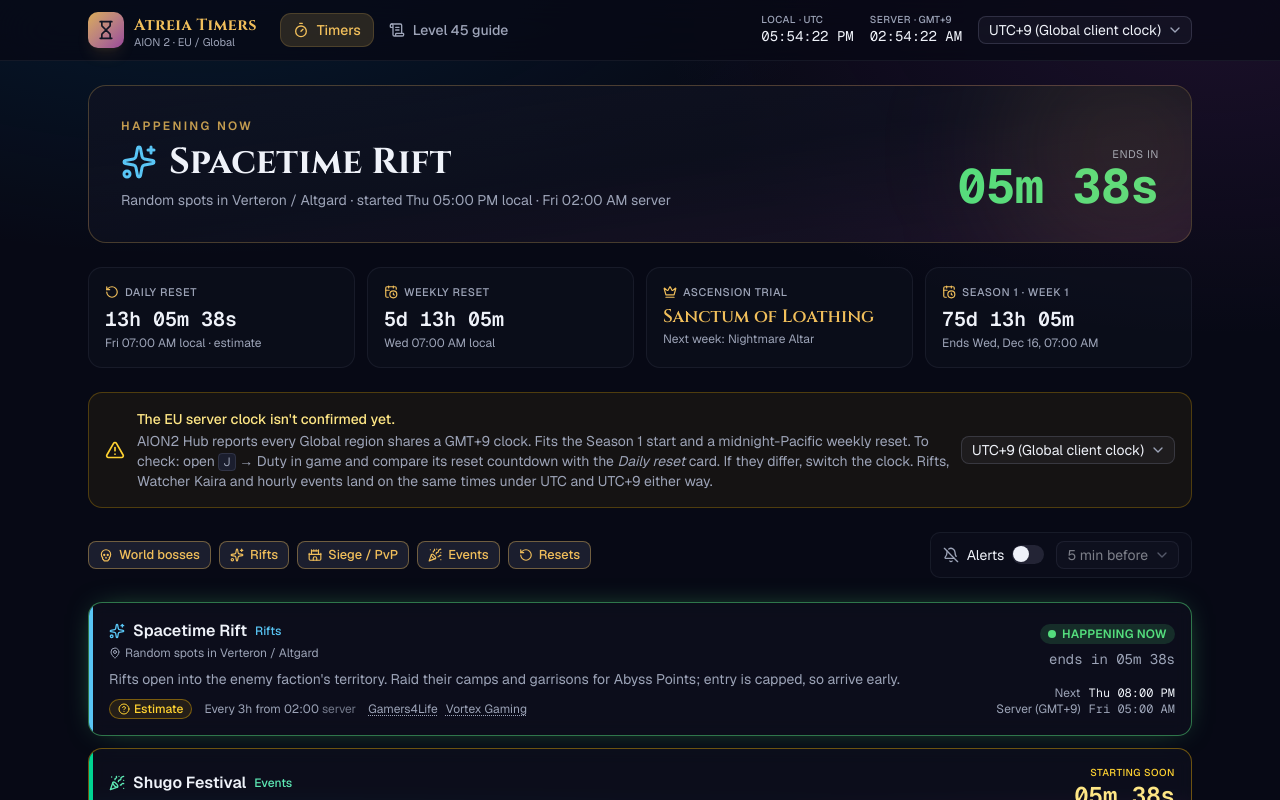
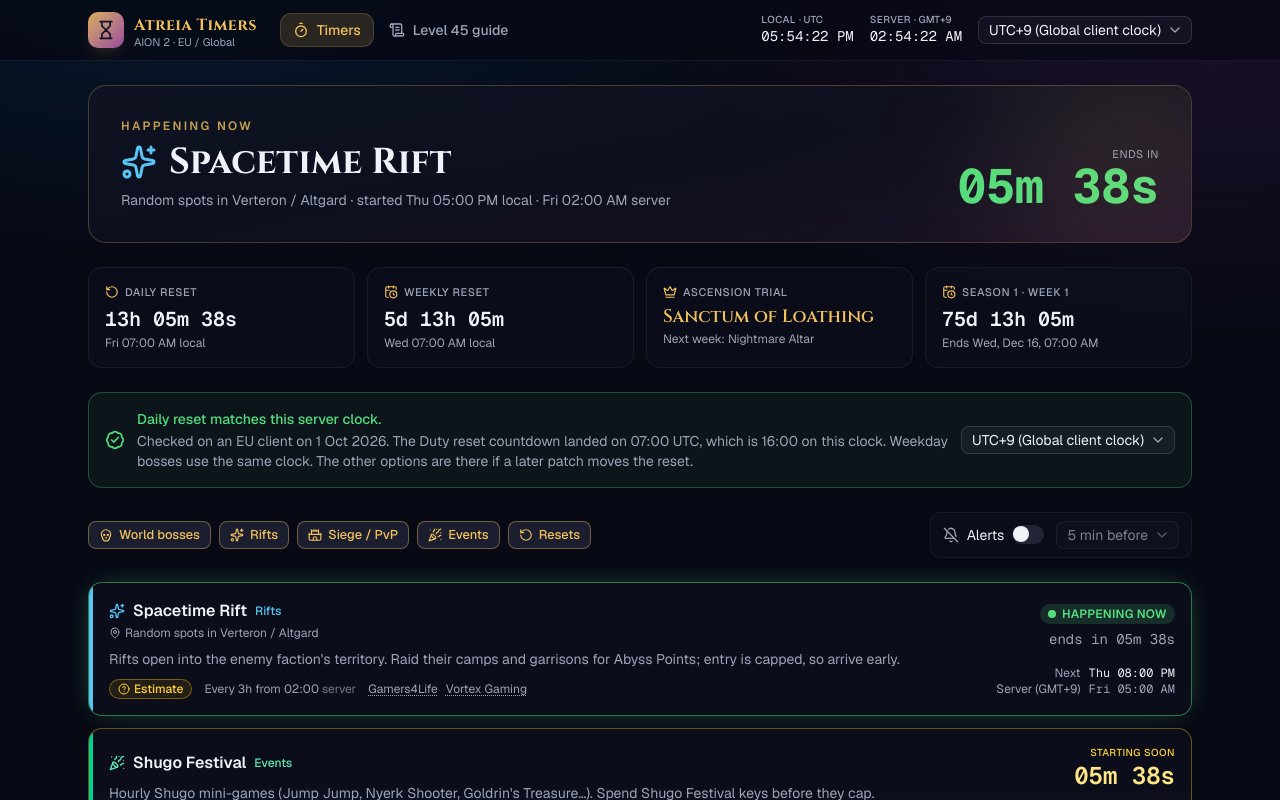
Before and after one commit to hawikk/aion2-timers, a Next.js app: page / in a window 1280 px wide. Shown: the top 800 px of the page. Built offline with nearby package versions, Linux system fonts and the light colour scheme.

Commit message:
Confirm the EU daily reset on the UTC+9 clock.
The in-game Duty countdown on 1 Oct 2026 landed on 07:00 UTC, which is 16:00 on the default server clock.

```diff
--- a/src/components/clock-notice.tsx
+++ b/src/components/clock-notice.tsx
@@ -1,30 +1,30 @@
 "use client";
 
-import Link from "next/link";
-import { TriangleAlert } from "lucide-react";
+import { BadgeCheck } from "lucide-react";
 import { ServerClockSelect } from "@/components/server-clock-select";
 import { useServerClock } from "@/hooks/use-server-clock";
 
 export function ClockNotice({ compact = false }: { compact?: boolean }) {
   const { clock } = useServerClock();
+  const checked = clock.id === "global-utc9";
   return (
-    <div className="flex flex-col gap-3 rounded-xl border border-amber-400/25 bg-amber-400/[0.06] p-4 sm:flex-row sm:items-center">
-      <TriangleAlert className="hidden size-5 shrink-0 text-amber-300 sm:block" />
+    <div className="flex flex-col gap-3 rounded-xl border border-live/30 bg-live/[0.06] p-4 sm:flex-row sm:items-center">
+      <BadgeCheck className="hidden size-5 shrink-0 text-live sm:block" />
       <div className="flex-1 text-sm">
-        <p className="font-medium text-amber-200">The EU server clock isn&apos;t confirmed yet.</p>
+        <p className="font-medium text-live">
+          {checked ? "Daily reset matches this server clock." : "This is not the clock checked in game."}
+        </p>
         {compact ? (
           <p className="mt-0.5 text-muted-foreground">
-            Checklists clear at the reset for the selected clock.{" "}
-            <Link href="/" className="underline decoration-dotted underline-offset-2 hover:text-gold">
-              How to verify it
-            </Link>
+            Checklists clear at the daily reset for the selected clock. UTC+9 was checked against the Duty timer on 1
+            Oct 2026.
           </p>
         ) : (
           <p className="mt-0.5 text-muted-foreground">
-            {clock.description} To check: open{" "}
-            <kbd className="rounded border border-border bg-muted px-1 text-xs">J</kbd> → Duty in game and compare its
-            reset countdown with the <em>Daily reset</em> card. If they differ, switch the clock. Rifts, Watcher Kaira
-            and hourly events land on the same times under UTC and UTC+9 either way.
+            {clock.description}{" "}
+            {checked
+              ? "Weekday bosses use the same clock. The other options are there if a later patch moves the reset."
+              : "The Duty timer on 1 Oct 2026 matched UTC+9, not this one."}
           </p>
         )}
       </div>
--- a/src/components/guide/checklist-panel.tsx
+++ b/src/components/guide/checklist-panel.tsx
@@ -127,7 +127,7 @@
         items={DAILY_CHECKLIST}
         now={now}
         timeZone={clock.timeZone}
-        footnote="Daily reset hour is an estimate for EU — compare with the Duty Quest timer in game."
+        footnote="Daily reset checked in game on 1 Oct 2026: 16:00 server time, 07:00 UTC."
       />
       <ChecklistCard
         kind="weekly"
--- a/src/components/timers/timers-dashboard.tsx
+++ b/src/components/timers/timers-dashboard.tsx
@@ -117,7 +117,7 @@
           icon={RotateCcw}
           label="Daily reset"
           value={formatCountdown(daily.next - now)}
-          sub={`${formatDayTime(daily.next)} local · estimate`}
+          sub={`${formatDayTime(daily.next)} local`}
         />
         <StatTile
           icon={CalendarClock}
--- a/src/data/schedule.ts
+++ b/src/data/schedule.ts
@@ -1,9 +1,9 @@
 /**
  * AION 2 (Global / EU) timed content — the single source of truth for the dashboard.
  *
- * All times are SERVER time ("HH:MM", 24h). The server clock itself is selectable in the
- * app because sources disagree (UTC+9 vs UTC); edit SERVER_CLOCKS / DEFAULT_SERVER_CLOCK_ID
- * once it is confirmed. To correct a spawn, edit the `recurrence` of the event below.
+ * All times are SERVER time ("HH:MM", 24h). The default clock is UTC+9, checked against
+ * the in-game Duty reset on 1 Oct 2026. SERVER_CLOCKS still includes UTC and Europe/Berlin
+ * if a later patch moves the reset. To correct a spawn, edit the `recurrence` of the event.
  */
 import type { SourceId } from "./sources";
 
@@ -49,7 +49,7 @@
     label: "UTC+9 (Global client clock)",
     timeZone: "Etc/GMT-9",
     description:
-      "AION2 Hub reports every Global region shares a GMT+9 clock. Fits the Season 1 start and a midnight-Pacific weekly reset.",
+      "Checked on an EU client on 1 Oct 2026. The Duty reset countdown landed on 07:00 UTC, which is 16:00 on this clock.",
   },
   {
     id: "utc",
@@ -92,9 +92,9 @@
     durationMinutes: 0,
     description:
       "Duty Quests (5/day), urgent Supply Requests and daily entries refresh. Your daily checklist clears at this moment.",
-    confidence: "estimate",
+    confidence: "confirmed",
     timingNote:
-      "Global daily reset hour isn't published. Assumed to match the weekly reset hour; KR/TW reset at 05:00. Compare with the Duty Quest timer (J) in game.",
+      "Checked in game on 1 Oct 2026. With about 12h 7m left on the Duty timer around 18:52 UTC, the reset lands on 07:00 UTC, which is 16:00 on the UTC+9 server clock.",
     sources: ["wikilySeason", "vortexDaily", "u4nDuty"],
   },
   {
@@ -106,7 +106,8 @@
     description:
       "Daily Dungeon, Ascension Trial, raid entries, Orders, weekly shop limits and crafts reset. The open Ascension Trial swaps.",
     confidence: "datamined",
-    timingNote: "Wednesday is widely reported; the 16:00 server hour comes from the Season 1 data.",
+    timingNote:
+      "Wednesday 16:00 comes from the Season 1 data. That hour is the same server clock the Duty reset matched on 1 Oct 2026.",
     sources: ["wikilySeason", "skycoachChecklist"],
   },
   {
@@ -159,7 +160,7 @@
     description:
       "Three level 65 executor bosses spawn together, right after the siege. Expect heavy PvP around them; bring your legion.",
     confidence: "datamined",
-    timingNote: "Both datamines agree on Mon/Thu/Sat 21:30 server. Server clock unconfirmed.",
+    timingNote: "Both datamines agree on Mon/Thu/Sat 21:30 server. The UTC+9 clock was checked against the Duty reset on 1 Oct 2026.",
     sources: ["aion2hub", "gamers4life"],
   },
   {
@@ -185,7 +186,7 @@
     description:
       "The Sunday/Friday Abyss siege boss. Level 65; one of the 7 scheduled field bosses in the Global client.",
     confidence: "datamined",
-    timingNote: "Both datamines agree on Sun/Fri 21:00 server. Server clock unconfirmed.",
+    timingNote: "Both datamines agree on Sun/Fri 21:00 server. The UTC+9 clock was checked against the Duty reset on 1 Oct 2026.",
     sources: ["aion2hub", "gamers4life", "wikilyBosses"],
   },
   {
```
Also changed, not shown: 1 other file (tests, documents, lock files or other folders).
